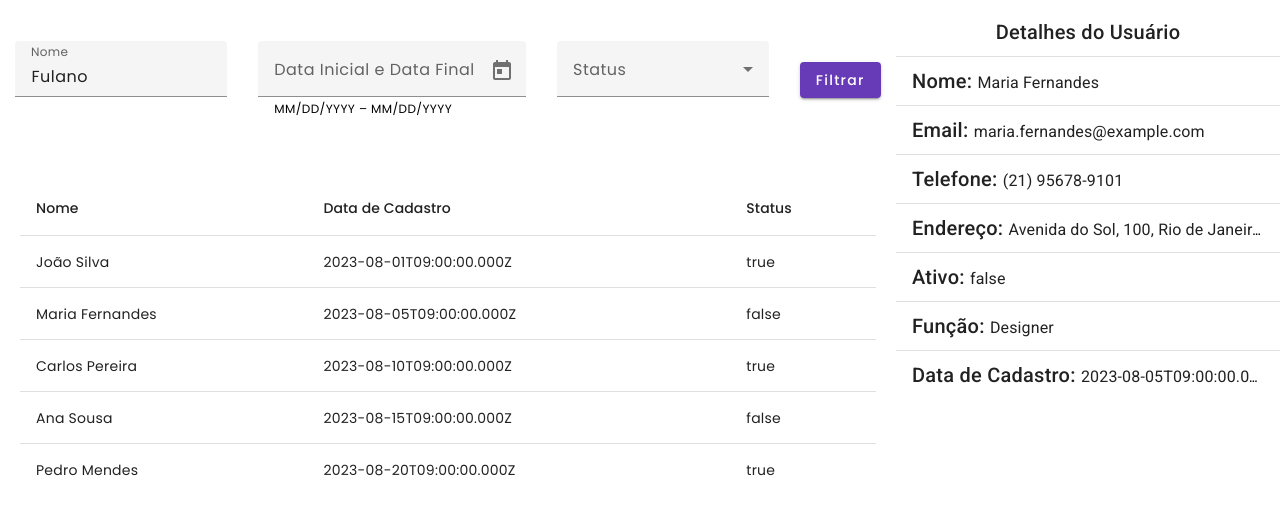
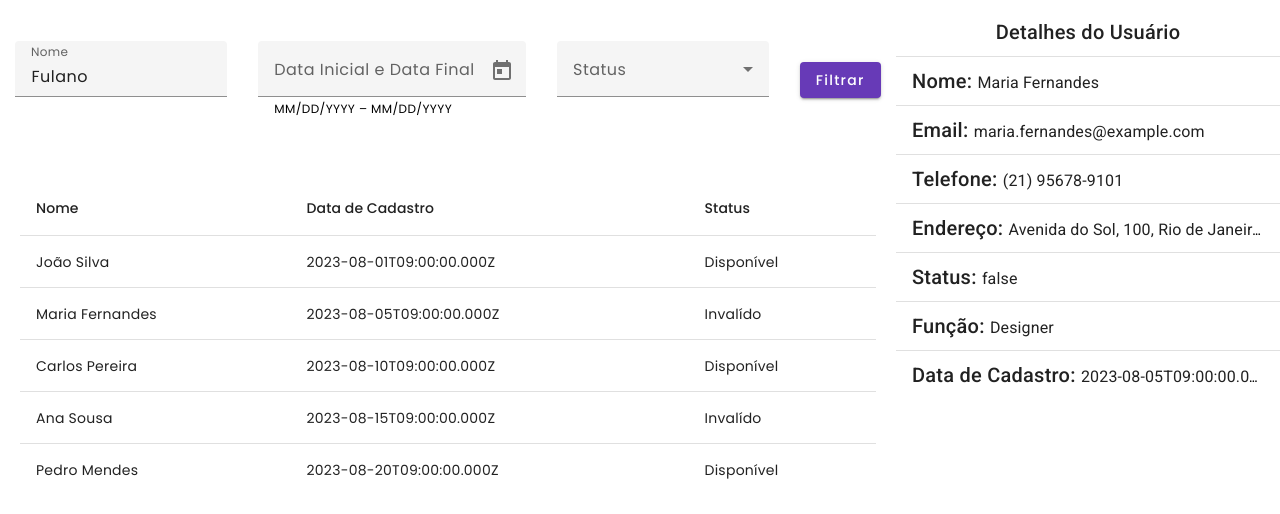
Before and after one commit to Isaquesantos7/list-users, an Angular app: page / in a window 1280 px wide. Shown: the top 514 px of the page. Built offline with nearby package versions, Linux system fonts and the light colour scheme.

Commit message:
feat: status pipes

```diff
--- a/src/app/components/filter/filter.component.html
+++ b/src/app/components/filter/filter.component.html
@@ -24,7 +24,7 @@
             <mat-form-field>
                 <mat-label>Status</mat-label>
                 <mat-select>
-                    <mat-option [value]="i.value" *ngFor="let i of options">{{ i.viewValue }}</mat-option>
+                    <mat-option [value]="i.value" *ngFor="let i of options">{{ i.value | status}}</mat-option>
                 </mat-select>
             </mat-form-field>
         </div>
--- a/src/app/components/filter/filter.component.ts
+++ b/src/app/components/filter/filter.component.ts
@@ -9,11 +9,9 @@ export class FilterComponent {
   protected options = [
     {
       value: true,
-      viewValue: 'Ativo'
     },
     {
       value: false,
-      viewValue: 'Inativo'
     }
   ]
 }
--- a/src/app/components/user-details/user-details.component.html
+++ b/src/app/components/user-details/user-details.component.html
@@ -21,7 +21,7 @@
         </mat-list-item>
         <mat-divider></mat-divider>
         <mat-list-item>
-            <span class="mat-h2">Ativo: </span> <span class="mat-h3">{{ user.ativo }}</span>
+            <span class="mat-h2">Status: </span> <span class="mat-h3">{{ user.ativo }}</span>
         </mat-list-item>
         <mat-divider></mat-divider>
         <mat-list-item>
--- a/src/app/components/users-list/users-list.component.html
+++ b/src/app/components/users-list/users-list.component.html
@@ -15,7 +15,7 @@
     <!-- Coluna de Status -->
     <ng-container matColumnDef="status">
       <th mat-header-cell *matHeaderCellDef> Status </th>
-          <td mat-cell *matCellDef="let element" class="user-list__item" (click)="onUserSelected(element)"> {{element.ativo}} </td>
+      <td mat-cell *matCellDef="let element" class="user-list__item" (click)="onUserSelected(element)"> {{element.ativo | status}} </td>
     </ng-container>
 
     <tr mat-header-row *matHeaderRowDef="displayedColumns"></tr>
--- /dev/null
+++ b/src/app/pipes/status.pipe.ts
@@ -0,0 +1,17 @@
+import { Pipe, PipeTransform } from "@angular/core";
+
+@Pipe({
+    name: 'status'
+})
+
+export class StatusPipe implements PipeTransform {
+    transform(status: boolean): string {
+        const INVALID_OR_VALID = status === undefined || status === null;
+
+        if (INVALID_OR_VALID) {
+            return 'Status indisponível ou inválido!';
+        }
+
+        return status ? 'Disponível' : 'Invalído';
+    }
+}
```
Also changed, not shown: src/app/pipes/pipes.module.ts (+5 -2 lines). Lines whose indentation alone changed are shown as unchanged.
